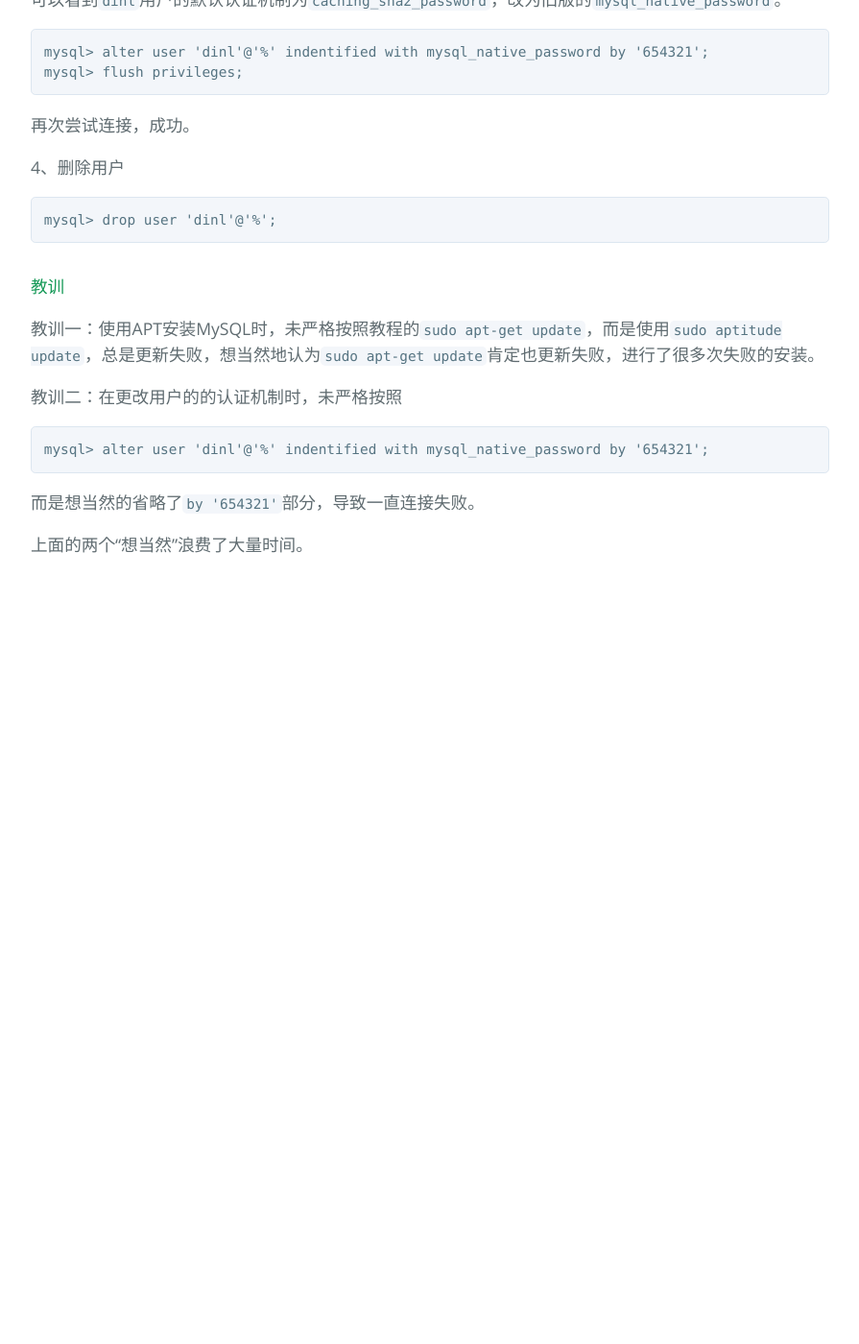
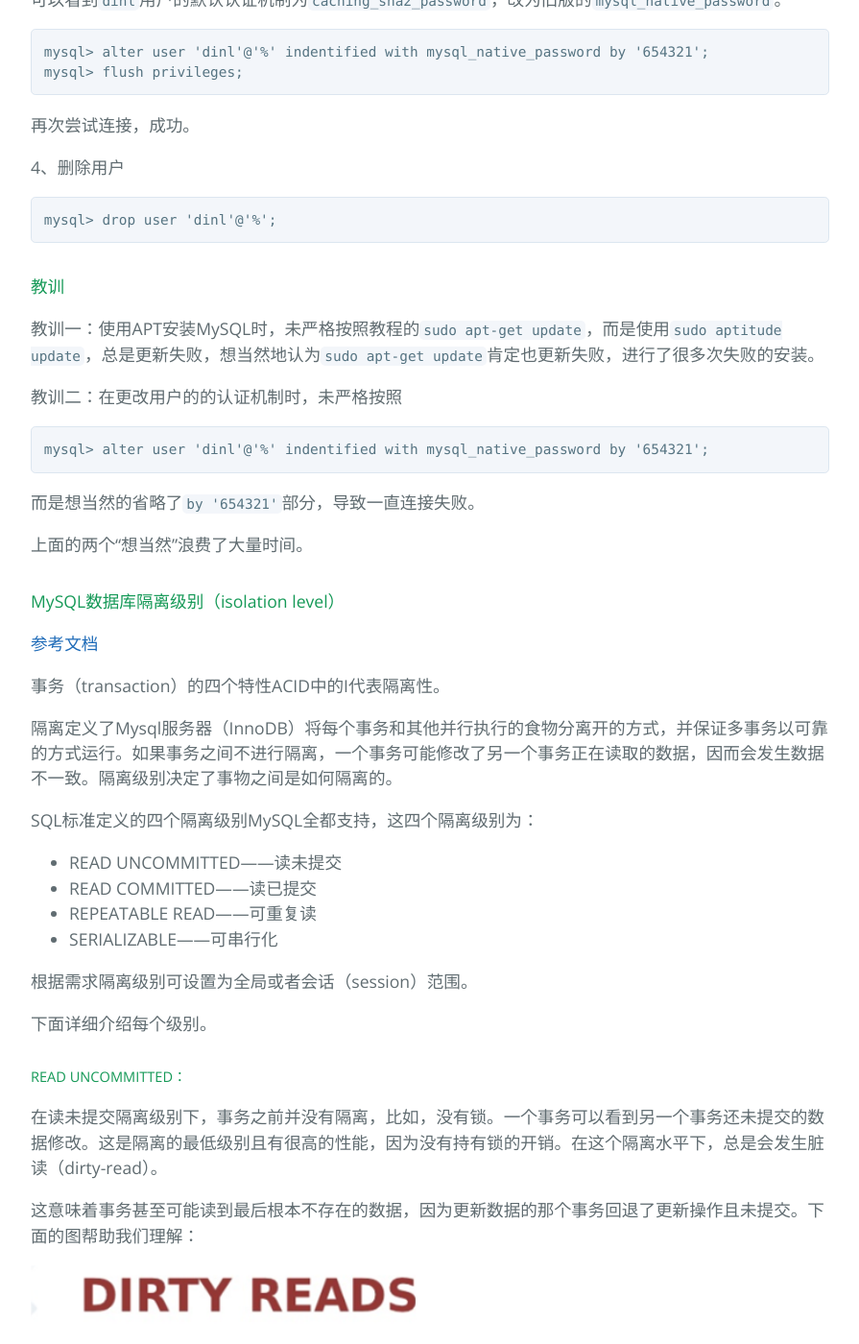
Before and after one commit to dingl-designer/blog, a Jekyll site: the page built from docs/articles/working-scene/Mysql.md, in a window 1280 px wide and 1400 px high, scrolled down 2158 px. Shown: the whole window at 96% size, without its empty margins (192-1087 px from the left). Built offline with Jekyll 4.4.1, drawn with Linux system fonts in a browser that asks for light colours; our own code applies the rules of GitHub Pages for plain Markdown files; before the commit the page ends 2788 px from its top, so only the background shows below that; some of the changed text lies outside the part shown.

Commit message:
isolation level

```diff
--- a/docs/articles/working-scene/Mysql.md
+++ b/docs/articles/working-scene/Mysql.md
@@ -106,3 +106,46 @@ mysql> alter user 'dinl'@'%' indentified with mysql_native_password by '654321';
 而是想当然的省略了`by '654321'`部分，导致一直连接失败。
 
 上面的两个“想当然”浪费了大量时间。
+
+
+
+#### MySQL数据库隔离级别（isolation level）
+
+[参考文档](https://mydbops.wordpress.com/2018/06/22/back-to-basics-isolation-levels-in-mysql/)
+
+事务（transaction）的四个特性ACID中的I代表隔离性。
+
+隔离定义了Mysql服务器（InnoDB）将每个事务和其他并行执行的食物分离开的方式，并保证多事务以可靠的方式运行。如果事务之间不进行隔离，一个事务可能修改了另一个事务正在读取的数据，因而会发生数据不一致。隔离级别决定了事物之间是如何隔离的。
+
+SQL标准定义的四个隔离级别MySQL全都支持，这四个隔离级别为：
+
+* READ UNCOMMITTED——读未提交
+* READ COMMITTED——读已提交
+* REPEATABLE READ——可重复读
+* SERIALIZABLE——可串行化
+
+根据需求隔离级别可设置为全局或者会话（session）范围。
+
+下面详细介绍每个级别。
+
+##### READ UNCOMMITTED：
+
+在读未提交隔离级别下，事务之前并没有隔离，比如，没有锁。一个事务可以看到另一个事务还未提交的数据修改。这是隔离的最低级别且有很高的性能，因为没有持有锁的开销。在这个隔离水平下，总是会发生脏读（dirty-read）。
+
+这意味着事务甚至可能读到最后根本不存在的数据，因为更新数据的那个事务回退了更新操作且未提交。下面的图帮助我们理解：
+
+<img src="./pics/dirty_read.png" width="50%">
+
+##### READ COMMITTED
+
+在读已提交隔离级别下，避免了脏读的现象，以为任何未提交的更新对其他事务是不可见的。这是大部分流行的RDBMS软件默认的隔离级别，但MySQL不是。
+
+在这个隔离级别下，每一个SELECT操作都使用在其执行之前的已提交数据的快照。现在，因为每次SELECT的操作都有自己的快照，相同的SELECT操作在同一个事务中执行多次（期间其他事务可能提交了数据的更新），可能返回不同的结果集。这个现象称为不可重复读（non-repeatable read）。
+
+<img src="./pics/non_repeatable_read.png" width="50%">
+
+##### REPEATABLE READ
+
+在可重复读隔离级别下，避免了不可重复读的现象。这是MySQL的默认隔离级别。在这样的隔离级别下，同一个事务执行期间同样的SELECT操作执行多次返回同样的结果。
+
+它是这样工作的，
```
Also changed, not shown: docs/articles/working-scene/pics/dirty_read.png (added), docs/articles/working-scene/pics/non_repeatable_read.png (added).
